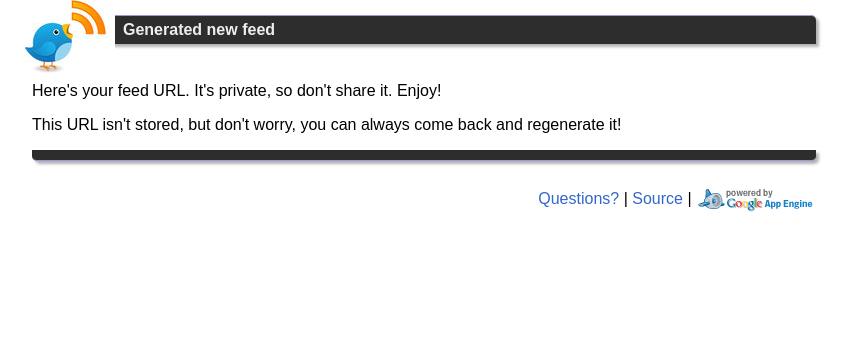
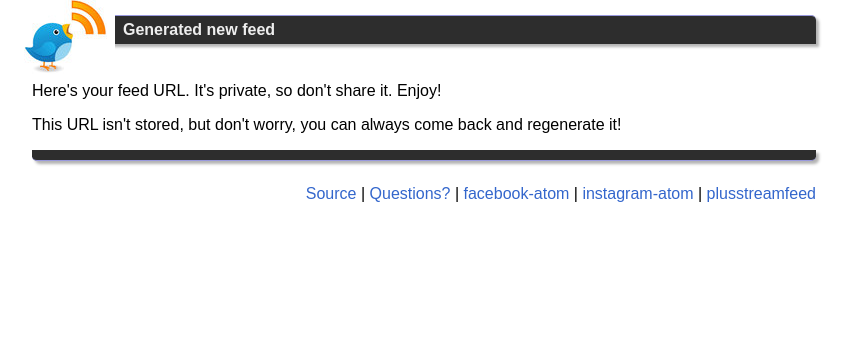
Before and after one commit to snarfed/twitter-atom, a Python web app: template templates/generated.html in a window 1280 px wide. Shown: the part 17-361 px from the top of the page, without its empty margins (0-859 px from the left). Run offline with Jinja, Linux system fonts and the light colour scheme; the template is opened without the code that fills it, so the values that code supplies are empty.

Commit message:
more footer link tweaks

```diff
--- a/static/index.html
+++ b/static/index.html
@@ -127,8 +127,8 @@ app</em></a> and you'll be redirected back here to get your new feed.</p>
 <div id="bottom"></div>
 
 <div id="footer">
-  <a href="http://snarfed.org/2013-01-16_atom_feeds_for_facebook_and_twitter">Questions?</a>
-  | <a href="https://github.com/snarfed/twitter-atom">Source</a>
+  <a href="https://github.com/snarfed/twitter-atom">Source</a>
+  | <a href="https://github.com/snarfed/twitter-atom/issues">Questions?</a>
   | <a href="https://facebook-atom.appspot.com/">facebook-atom</a>
   | <a href="https://instagram-atom.appspot.com/">instagram-atom</a>
   | <a href="https://plusstreamfeed.appspot.com/">plusstreamfeed</a>
--- a/templates/generated.html
+++ b/templates/generated.html
@@ -25,10 +25,11 @@ regenerate it!</p>
 <div id="bottom"></div>
 
 <div id="footer">
-  <a href="http://snarfed.org/about">Questions?</a>
-  | <a href="https://github.com/snarfed/twitter-atom">Source</a>
-  | <a href="http://code.google.com/appengine/">
-      <img src="/static/appengine_button_noborder.gif" /></a>
+  <a href="https://github.com/snarfed/twitter-atom">Source</a>
+  | <a href="https://github.com/snarfed/twitter-atom/issues">Questions?</a>
+  | <a href="https://facebook-atom.appspot.com/">facebook-atom</a>
+  | <a href="https://instagram-atom.appspot.com/">instagram-atom</a>
+  | <a href="https://plusstreamfeed.appspot.com/">plusstreamfeed</a>
 </div>
 
 </body>
```
